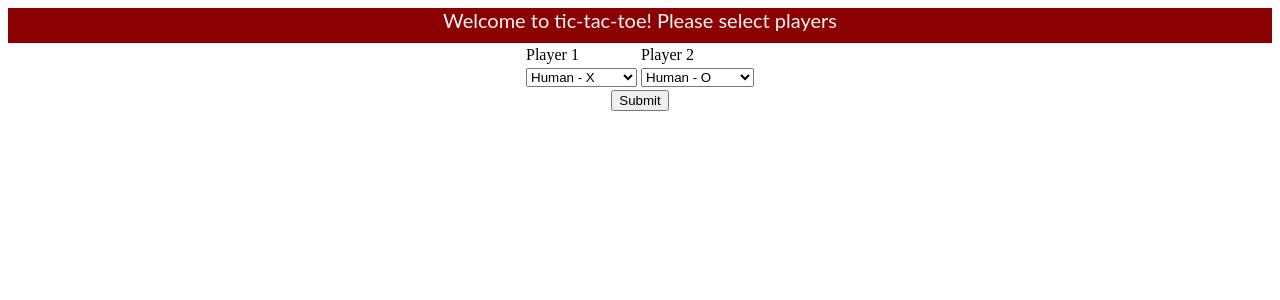
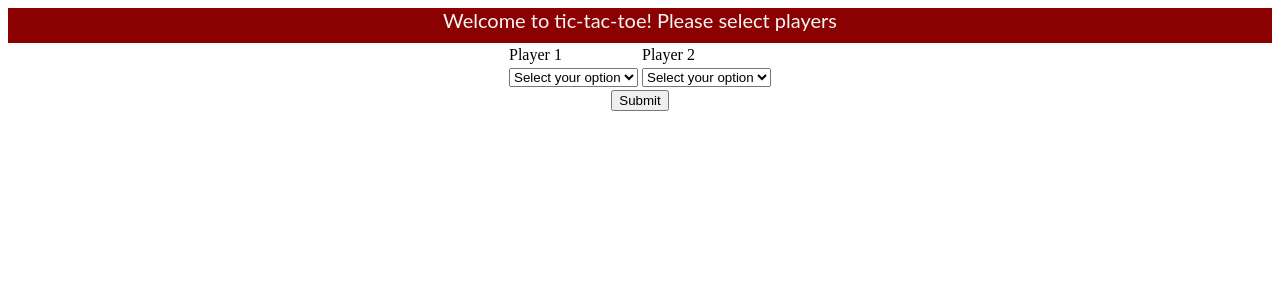
Before and after one commit to vnframe/tic_tac_toe, a Sinatra app: page / in a window 1280 px wide. Shown: the top 300 px of the page. Run offline with Sinatra, Linux system fonts and the light colour scheme.

Commit message:
still working on js but fixed menu

```diff
--- a/views/index.erb
+++ b/views/index.erb
@@ -1,4 +1,5 @@
 <link rel="stylesheet" href="css/style.css">
+
 
 <center><div id='welcome'>Welcome to tic-tac-toe! Please select players</div> </center>
 <form action = "select"  method = "post">
@@ -11,15 +12,20 @@
 </tr>
     <tr>
         <td>
-            <select name='player1'>
-				    <option value='Human'>Human - X</option>
+            <select required name='player1' onchange='generate(this.options[selectedIndex].value)' >
+
+                    <option value="" >Select your option</option>
+				    <option value='Human' >Human - X</option>
 				    <option value='Easy'>Easy - X</option>
 				    <option value='Medium'>Medium - X</option>
 				    <option value='Unbeatable'>Unbeatable - X</option>
             </select>
+
         </td>
+        <div id="enterName"></div>
         <td>
-            <select name='player2'>
+            <select required name='player2'placeholder="player 2">
+                    <option value="" >Select your option</option>
 				    <option value='Human'>Human - O</option>
 				    <option value='Easy'>Easy - O</option>
 				    <option value='Medium'>Medium - O</option>
@@ -32,3 +38,15 @@
     <input type = "submit">
     <center>
 <form>
+<script>
+    function generate(name) {
+        if(name="Human")document.getElementById("player1"){
+            var input = document.createElement("input");
+            input.type = "text";
+            input.name = "name";
+            input.id = "player_name";
+            input.required = true;
+            document.getElementById("enterName").appendChild(input).value;
+        }
+    }
+    </script>
```
